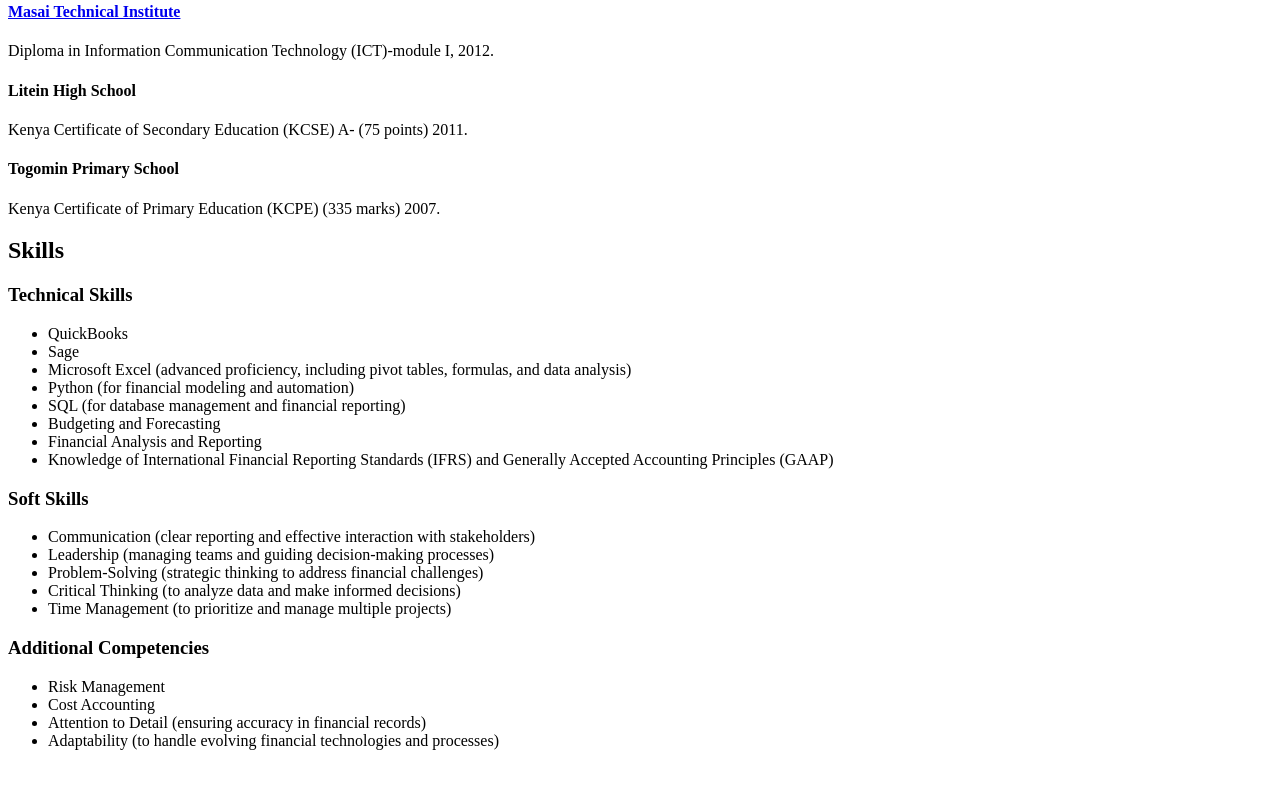
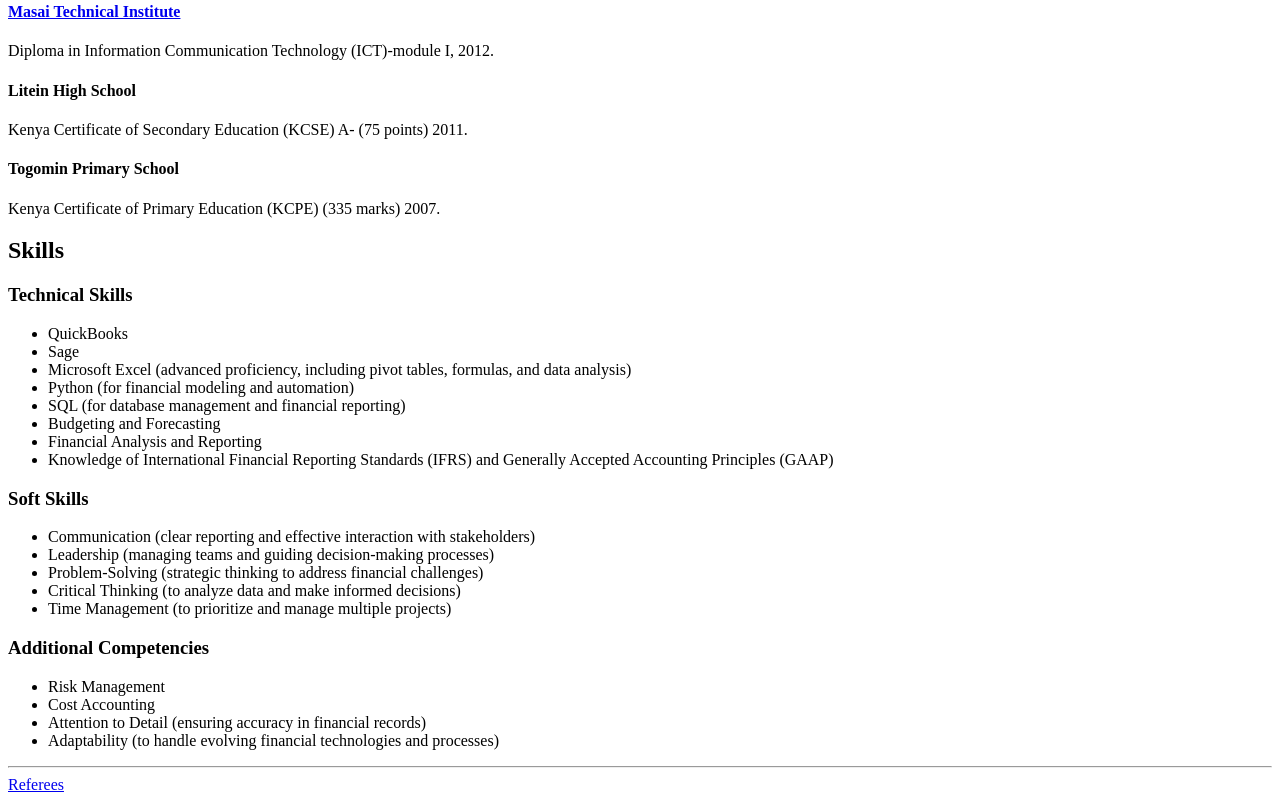
Before and after one commit to Koem124/My-resume, a plain HTML site: page index.html in a window 1280 px wide. Shown: the part 2642-3444 px from the top of the page. Before the commit the page ends 3408 px from the top, so only its background shows below. Drawn offline with Linux system fonts and the light colour scheme.

Commit message:
Update index.html

```diff
--- a/index.html
+++ b/index.html
@@ -144,6 +144,7 @@
         <li>Attention to Detail (ensuring accuracy in financial records)</li>
         <li>Adaptability (to handle evolving financial technologies and processes)</li>
     </ul>
-
+    <hr/>
+    <a href="./referee.html">Referees</a>
 </body>
 </html>
```
